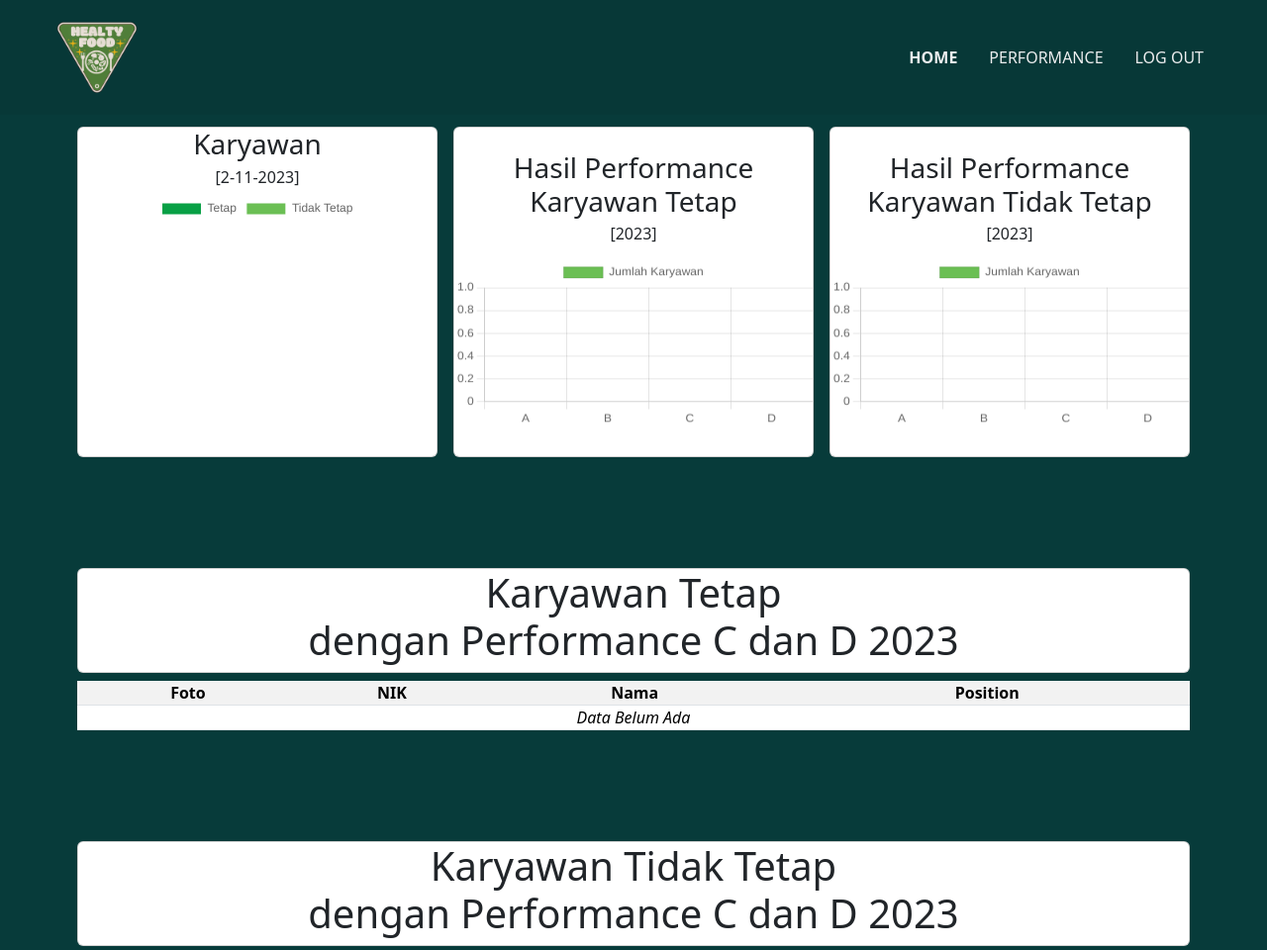
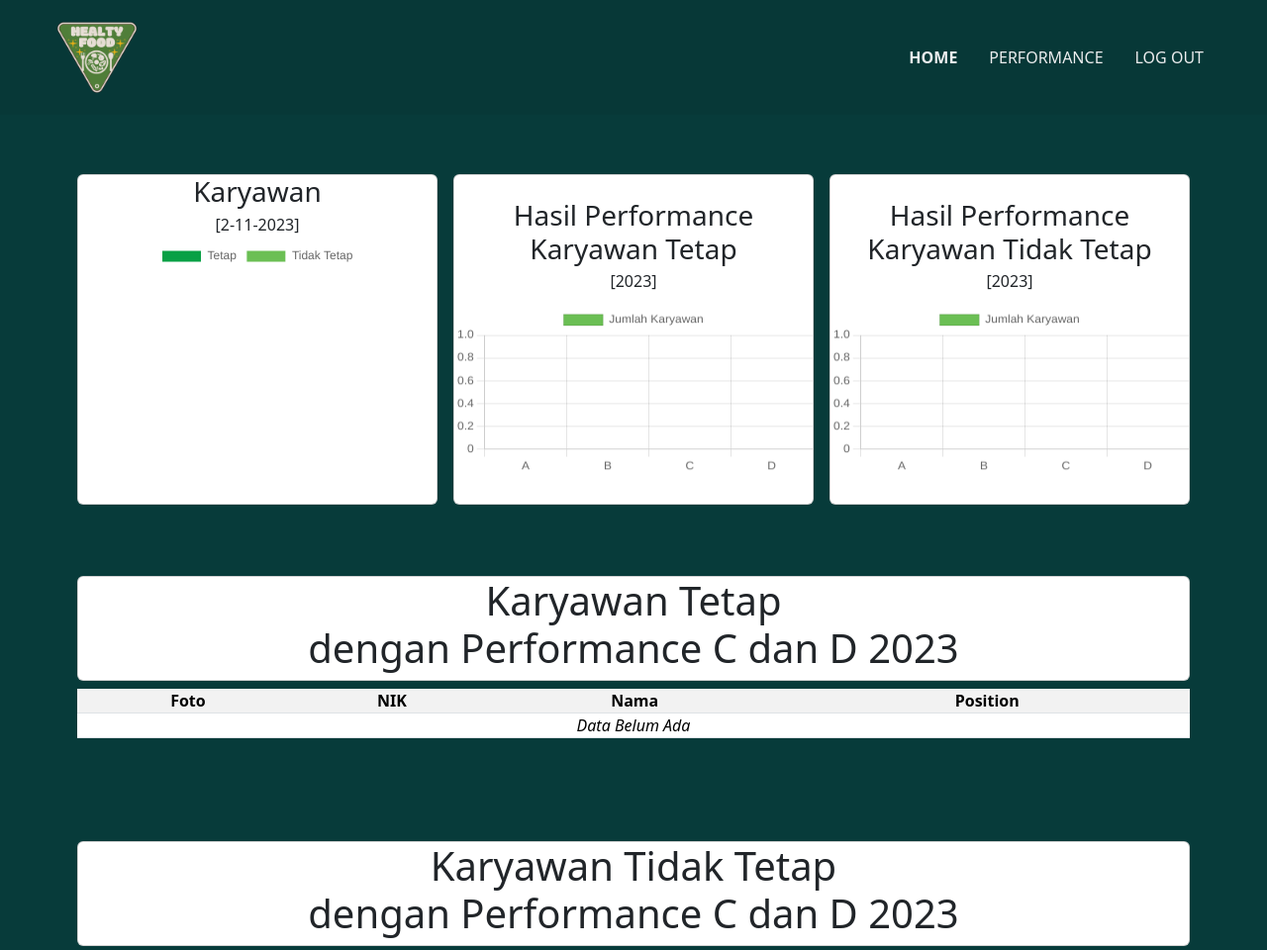
Before and after one commit to yongteck0528/UTS_Karyawan_Kel4, a PHP site: page /home.php in a window 1280 px wide. Shown: the top 960 px of the page at 99% size. Run offline with PHP 8.4, Linux system fonts and the light colour scheme; data that the repository does not hold is empty.

Commit message:
padding margining

```diff
--- a/home.php
+++ b/home.php
@@ -42,7 +42,7 @@
 
   <!-- section 1 -->
   <section class="container h-auto mx-auto">
-    <div class="row">
+    <div class="row pt-5">
       <!-- PIE CHART -->
       <div class="col-sm-4 d-flex align-items-center justify-content-center px-2 py-2">
         <div class="card px-5 w-100 h-100">
@@ -80,7 +80,7 @@
     </div>
   </section>
   <!-- section 2 table karyawan tetap -->
-  <section class="container h-auto mx-auto mt-5 px-2 py-2">
+  <section class="container h-auto mx-auto mt-3 px-2">
 
     <div class="row">
       <div class="col">
```
